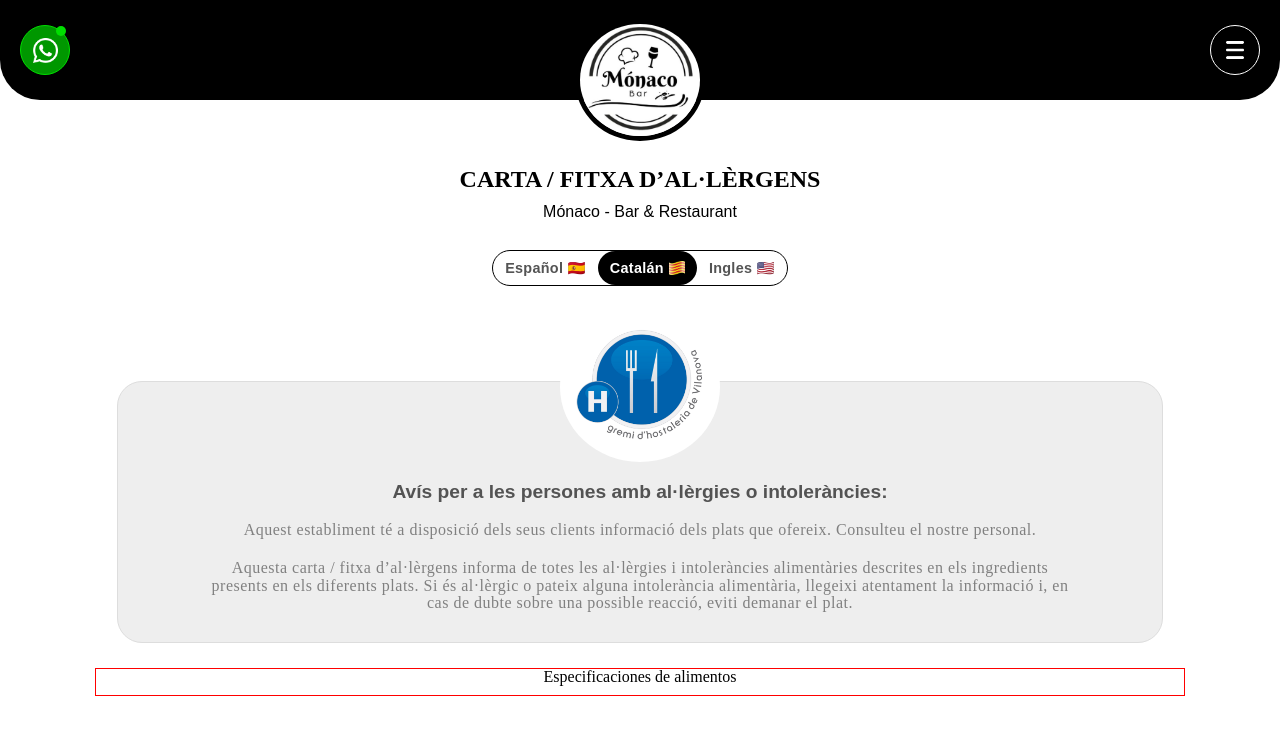
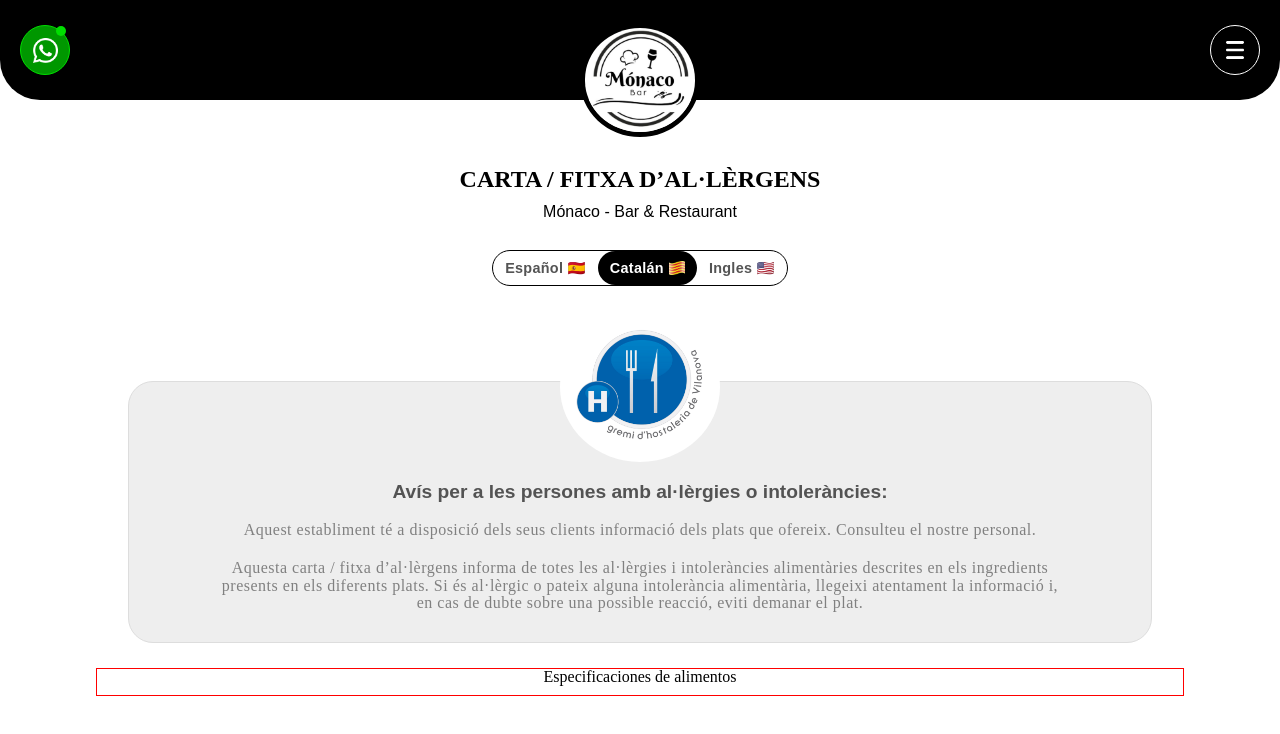
Before and after one commit to walkeriano/bar-monaco, a plain HTML site: page index.html in a window 1280 px wide. Drawn offline with Linux system fonts and the light colour scheme.

Commit message:
cambios listos par aingresar información

```diff
--- a/static/css/reset.css
+++ b/static/css/reset.css
@@ -1,3 +1,8 @@
+/* http://meyerweb.com/eric/tools/css/reset/
+   v2.0 | 20110126
+   License: none (public domain)
+*/
+
 html, body, div, span, applet, object, iframe,
 h1, h2, h3, h4, h5, h6, p, blockquote, pre,
 a, abbr, acronym, address, big, cite, code,
--- a/static/css/styles.css
+++ b/static/css/styles.css
@@ -1,5 +1,16 @@
+* {
+  padding: 0;
+  margin: 0;
+  box-sizing: border-box;
+}
+
+html {
+  scroll-behavior: smooth;
+}
+
+
 .container {
-  width: 100vw;
+  width: 100%;
   max-width: 100vw;
   display: flex;
   flex-direction: column;
```
